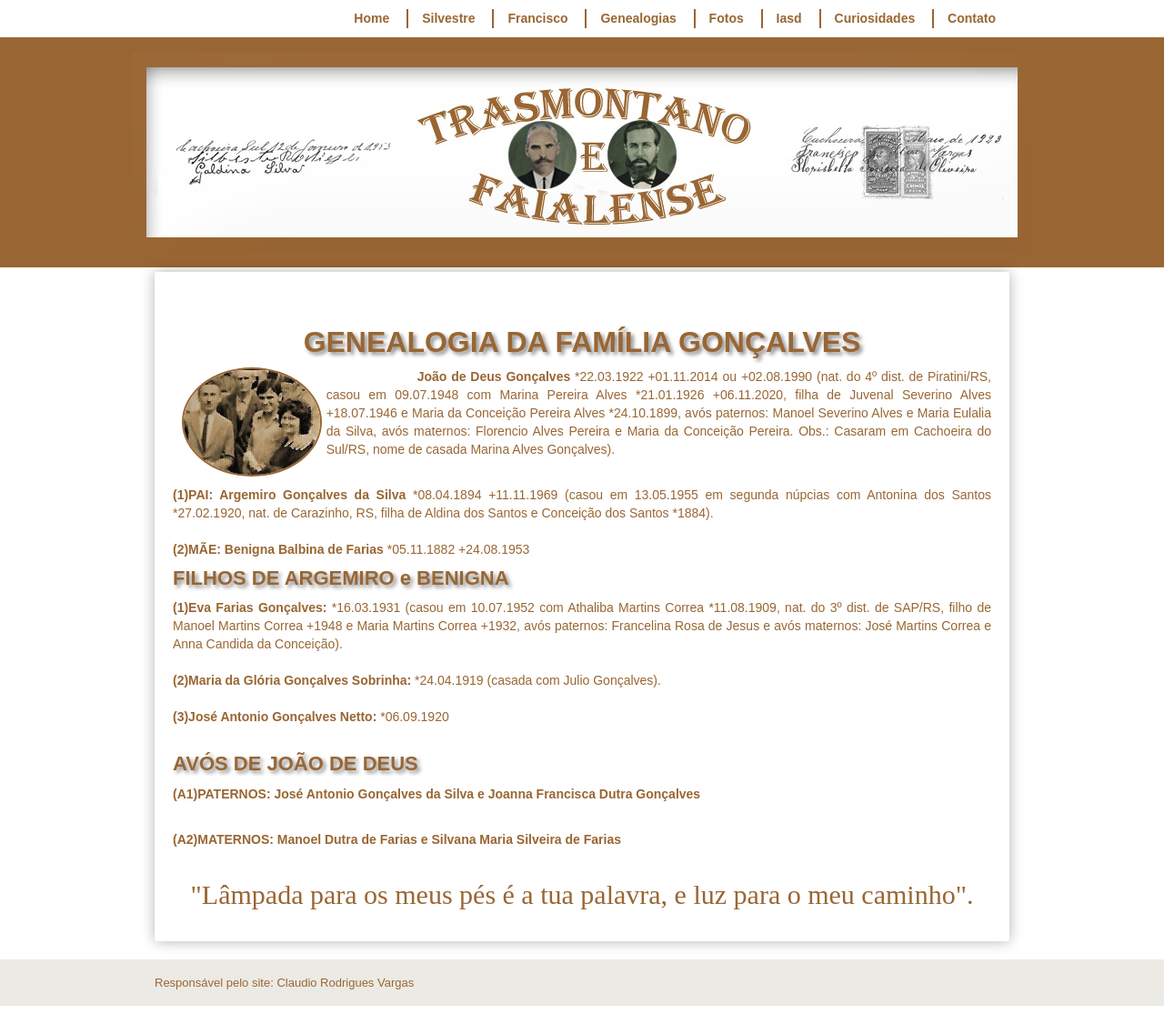
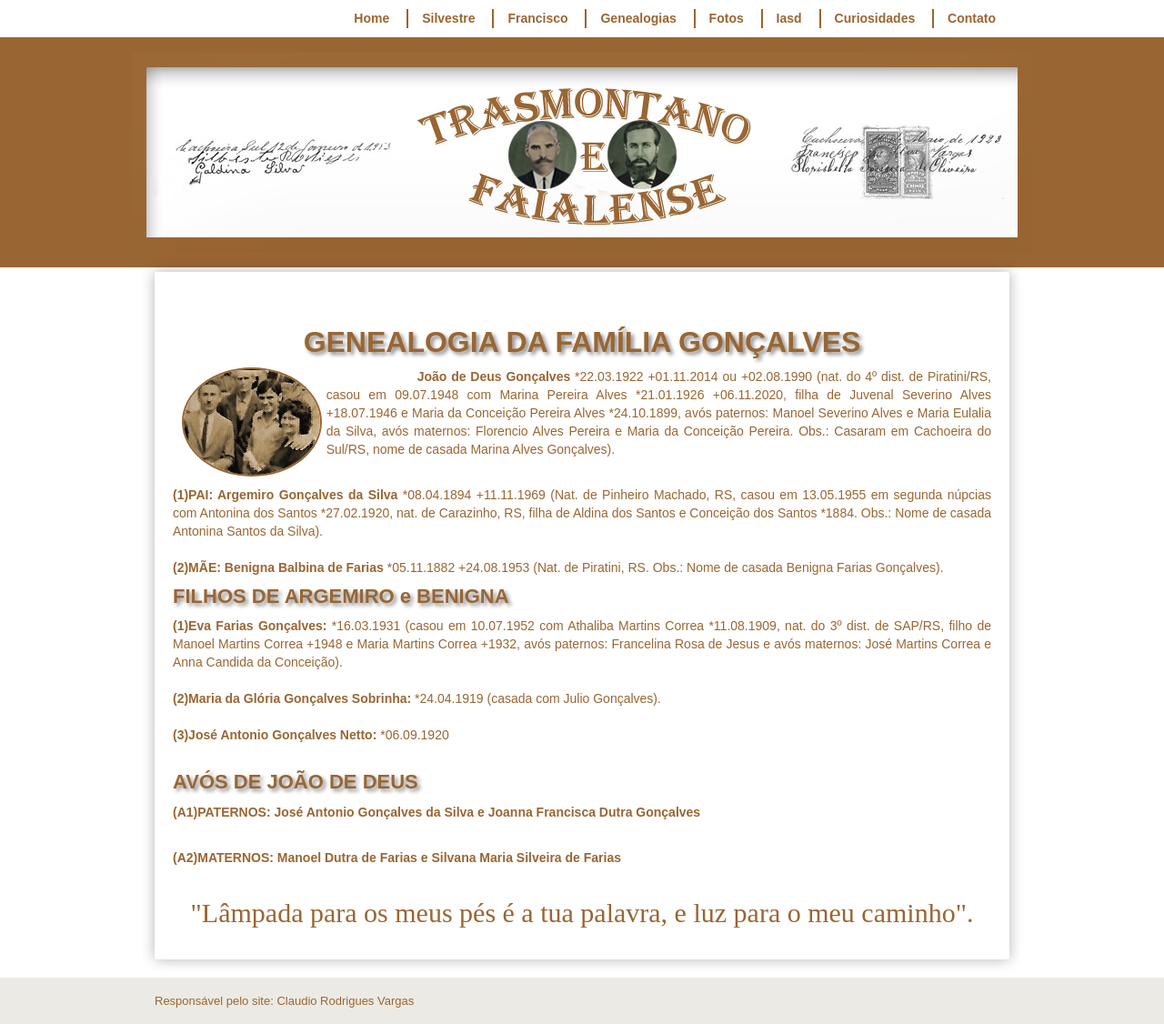
Before and after one commit to claudiovargas1955/claudiovargas1955.github.io, a Jekyll site: the page built from _pages/familia-gonçalves.html, in a window 1280 px wide. Shown: the whole page at 91% size. Built offline with Jekyll 4.4.1, drawn with Linux system fonts in a browser that asks for light colours; some web fonts are replaced.

Commit message:
Update familia-gonçalves.html

```diff
--- a/_pages/familia-gonçalves.html
+++ b/_pages/familia-gonçalves.html
@@ -99,10 +99,10 @@ details[open] summary {color:#996633;
 Pereira Alves *21.01.1926 +06.11.2020, filha de Juvenal Severino Alves +18.07.1946 e Maria da Conceição Pereira Alves *24.10.1899, avós paternos: Manoel Severino Alves
 e Maria Eulalia da Silva, avós maternos: Florencio Alves Pereira e Maria da Conceição Pereira. Obs.: Casaram em Cachoeira do Sul/RS, nome de casada Marina Alves
 Gonçalves).<br><br>
-<p><b>(1)PAI: Argemiro Gonçalves da Silva </b>*08.04.1894 +11.11.1969 (casou em 13.05.1955 em segunda núpcias com Antonina dos Santos *27.02.1920, nat. de Carazinho,
-RS, filha de Aldina dos Santos e Conceição dos Santos *1884).<br><br>
+<p><b>(1)PAI: Argemiro Gonçalves da Silva </b>*08.04.1894 +11.11.1969 (Nat. de Pinheiro Machado, RS, casou em 13.05.1955 em segunda núpcias com Antonina dos
+Santos *27.02.1920, nat. de Carazinho, RS, filha de Aldina dos Santos e Conceição dos Santos *1884. Obs.: Nome de casada Antonina Santos da Silva).<br><br>
 
-<b>(2)MÃE: Benigna Balbina de Farias </b>*05.11.1882 +24.08.1953<br>
+<b>(2)MÃE: Benigna Balbina de Farias </b>*05.11.1882 +24.08.1953 (Nat. de Piratini, RS. Obs.: Nome de casada Benigna Farias Gonçalves).<br>
 
 <h4>FILHOS DE ARGEMIRO e BENIGNA</h4>
 <p><b>(1)Eva Farias Gonçalves: </b>*16.03.1931 (casou em 10.07.1952 com Athaliba Martins Correa *11.08.1909, nat. do 3º dist. de SAP/RS, filho de Manoel Martins
```
